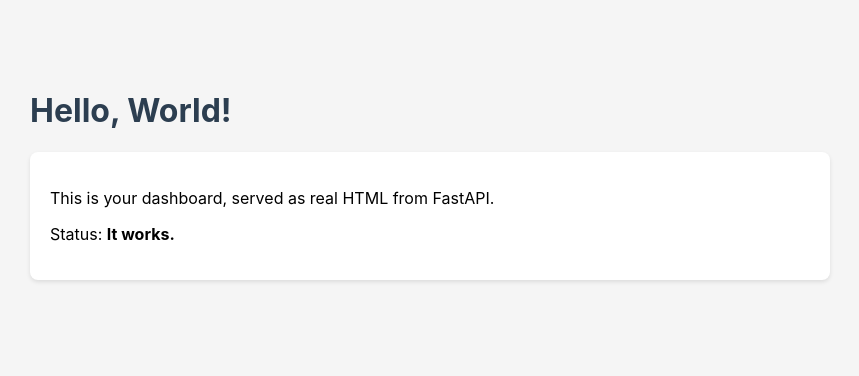
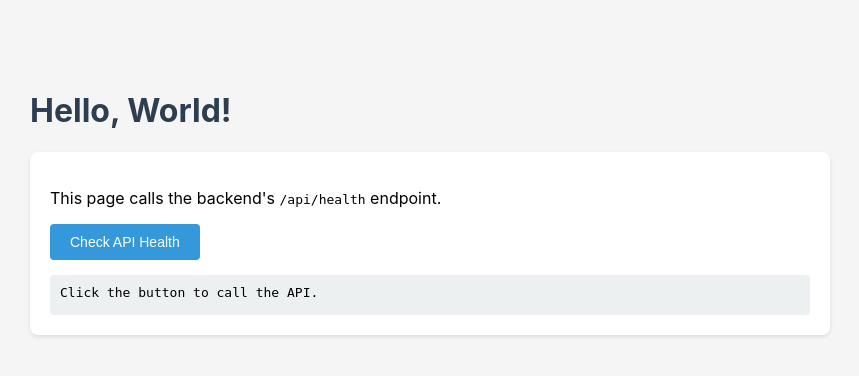
Before and after one commit to jkim-amundi/fullstack-learning, a FastAPI app: page / in a window 1280 px wide. Shown: the top 376 px of the page, without its empty margins (210-1069 px from the left). Run offline with FastAPI, Linux system fonts and the light colour scheme.

Commit message:
Add interactive health check button

```diff
--- a/templates/index.html
+++ b/templates/index.html
@@ -17,14 +17,50 @@
             padding: 20px;
             border-radius: 8px;
             box-shadow: 0 2px 4px rgba(0,0,0,0.1);
+            margin-bottom: 20px;
+        }
+        button {
+            background: #3498db;
+            color: white;
+            border: none;
+            padding: 10px 20px;
+            border-radius: 4px;
+            cursor: pointer;
+            font-size: 14px;
+        }
+        button:hover { background: #2980b9; }
+        #status-output {
+            margin-top: 15px;
+            padding: 10px;
+            background: #ecf0f1;
+            border-radius: 4px;
+            font-family: monospace;
+            min-height: 20px;
         }
     </style>
 </head>
 <body>
     <h1>Hello, World!</h1>
+
     <div class="card">
-        <p>This is your dashboard, served as real HTML from FastAPI.</p>
-        <p>Status: <strong>It works.</strong></p>
+        <p>This page calls the backend's <code>/api/health</code> endpoint.</p>
+        <button onclick="checkHealth()">Check API Health</button>
+        <div id="status-output">Click the button to call the API.</div>
     </div>
+
+    <script>
+        async function checkHealth() {
+            const output = document.getElementById('status-output');
+            output.textContent = 'Loading...';
+
+            try {
+                const response = await fetch('/api/health');
+                const data = await response.json();
+                output.textContent = JSON.stringify(data, null, 2);
+            } catch (error) {
+                output.textContent = 'Error: ' + error.message;
+            }
+        }
+    </script>
 </body>
 </html>
```
